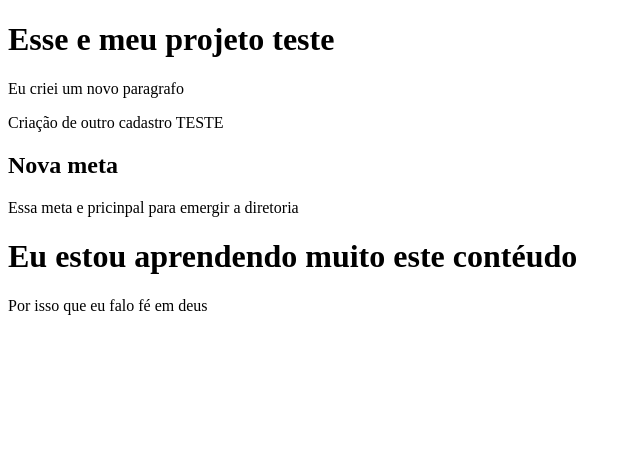
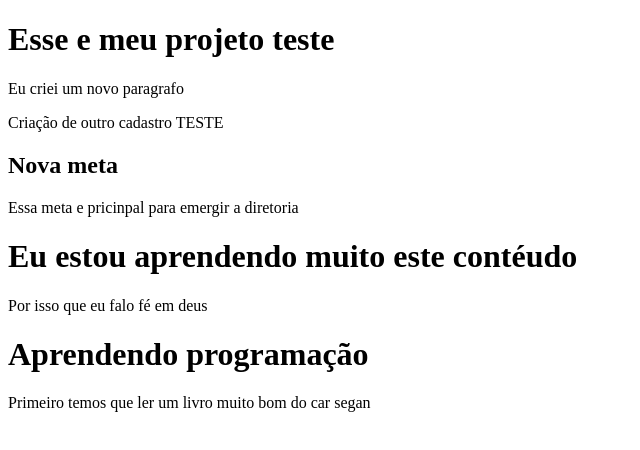
Before and after one commit to vhugo-test/first-project-git-test-, a plain HTML site: page index.html in a window 1280 px wide. Shown: the whole page, without its empty margins (0-640 px from the left). Drawn offline with Linux system fonts and the light colour scheme.

Commit message:
Adicionamos um novo titulo sobre programaçaõ

```diff
--- a/index.html
+++ b/index.html
@@ -13,5 +13,7 @@
     <p>Essa meta e pricinpal para emergir a diretoria</p>
     <h1>Eu estou aprendendo muito este contéudo</h1>
     <p>Por isso que eu falo fé em deus</p>
+    <h1>Aprendendo programação</h1>
+    <p>Primeiro temos que ler um livro muito bom do car segan</p>
 </body>
 </html>
```
